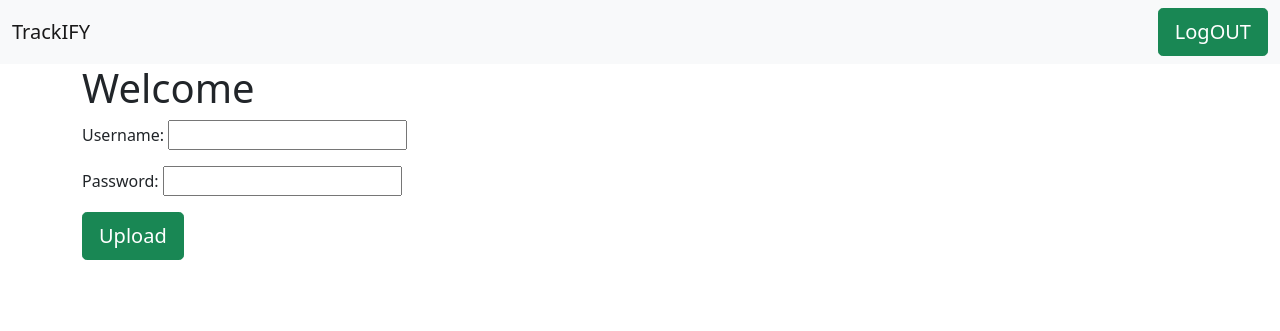
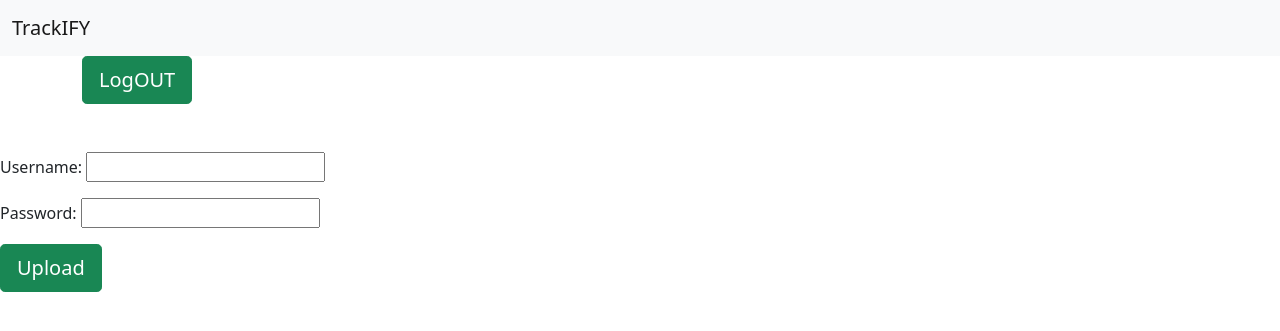
Before and after one commit to TeamDelta-Dotslash/Personal-growth-and-well-being, a Django app: template trackify/templates/index.html in a window 1280 px wide. Shown: the top 331 px of the page. Run offline with Django 4.2, Linux system fonts and the light colour scheme; the template is opened without the code that fills it: values that come from a table or form of the project are taken from there, others are empty; a user stored in the database is signed in.

Commit message:
first commit

```diff
--- a/config/settings.py
+++ b/config/settings.py
@@ -126,4 +126,4 @@
 DEFAULT_AUTO_FIELD = 'django.db.models.BigAutoField'
 
 MEDIA_URL= '/media/'
-MEDIA_ROOT = os.path.join(BASE_DIR, "media/")
+MEDIA_ROOT = os.path.join(BASE_DIR, "/media/")
--- a/config/urls.py
+++ b/config/urls.py
@@ -24,4 +24,4 @@
 ]
 
 if settings.DEBUG:
-    urlpatterns += static(settings.MEDIA_URL, document_root = settings.MEDIA_ROOT)
+    urlpatterns += static(settings.MEDIA_URL,document_root=settings.MEDIA_ROOT)
--- a/trackify/forms.py
+++ b/trackify/forms.py
@@ -16,6 +16,6 @@
     class Meta:
         model = audio
         fields = [
-            "title",
+            "caption",
             "audio",
         ]
--- a/trackify/models.py
+++ b/trackify/models.py
@@ -5,7 +5,7 @@
 # Create your models here.
 
 class audio(models.Model):
-    title = models.CharField(max_length=50)
+    caption=models.CharField(max_length=100)
     audio = models.FileField(upload_to="audio/%y", validators=[file_size])
     def __str__(self):
-        return self.title
+        return self.caption
--- a/trackify/templates/index.html
+++ b/trackify/templates/index.html
@@ -14,27 +14,21 @@
     <nav class="navbar navbar-light bg-light">
         <div class="container-fluid">
           <a class="navbar-brand" href="/">TrackIFY</a>
-          {% if request.user.is_authenticated %}
+
+        </div>
+      </nav>
+      <div class="container">
+        {% if request.user.is_authenticated %}
           <a href="{% url 'logout' %}" class="btn btn-lg btn-success nav-left">LogOUT</a>
+
+
           {% else %}
           <a href="{% url 'login' %}" class="btn btn-lg btn-success nav-left">Login</a>
           <a href="{% url 'reg' %}" class="btn btn-lg btn-success nav-left mg-5"> Sign-UP</a>
           {% endif %}
         </div>
-      </nav>
-      <div class="container">
-         {% if request.user.is_authenticated %}
-          <h1>Welcome {{request.uesr.username}} </h1>
-         {% else %}
-         {% endif %}
 
-        <form action="" method="post" enctype="multipart/form-data">
-          {%csrf_token%}
-          {{form.as_p}}
-          <button type="submit" class="btn btn-lg btn-success">Upload</button>
-        </form>
 
-      </div>
     <!-- Optional JavaScript; choose one of the two! -->
 
     <!-- Option 1: Bootstrap Bundle with Popper -->
@@ -45,5 +39,15 @@
     <script src="https://cdn.jsdelivr.net/npm/@popperjs/core@2.10.2/dist/umd/popper.min.js" integrity="sha384-7+zCNj/IqJ95wo16oMtfsKbZ9ccEh31eOz1HGyDuCQ6wgnyJNSYdrPa03rtR1zdB" crossorigin="anonymous"></script>
     <script src="https://cdn.jsdelivr.net/npm/bootstrap@5.1.3/dist/js/bootstrap.min.js" integrity="sha384-QJHtvGhmr9XOIpI6YVutG+2QOK9T+ZnN4kzFN1RtK3zEFEIsxhlmWl5/YESvpZ13" crossorigin="anonymous"></script>
     -->
+
+    {% if request.user.is_authenticated %}
+            <div class="mt-5">
+              <form action="" method="post" enctype="multipart/form-data">
+                {% csrf_token %}
+                  {{form.as_p}}
+                    <button class="btn btn-success btn-lg">Upload</button>
+
+            </form>
+    {% endif %}
   </body>
 </html>
```
Also changed, not shown: db.sqlite3.
